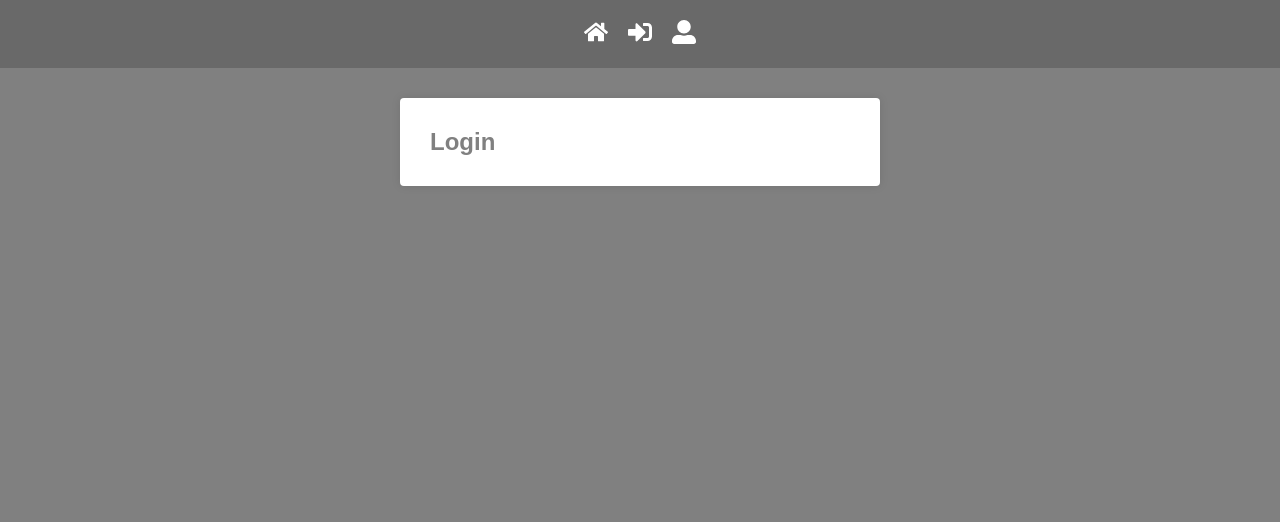
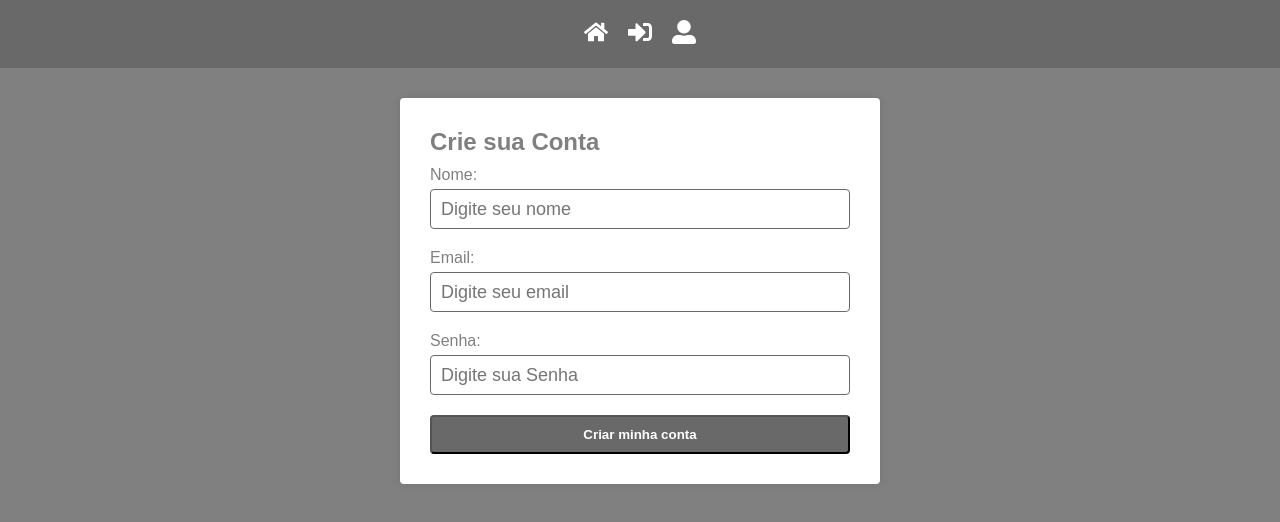
Before and after one commit to V1nic1us/front-end-react, a React (Create React App) app: page /register in a window 1280 px wide. Shown: the top 522 px of the page. Built offline with nearby package versions, Linux system fonts and the light colour scheme; no server answers.

Commit message:
feat: creation of user registration screen

```diff
--- a/src/pages/Register/index.js
+++ b/src/pages/Register/index.js
@@ -1,10 +1,89 @@
-import React from 'react';
+import React, { useState } from 'react';
+import { toast } from 'react-toastify';
+import { isEmail } from 'validator';
+import { get } from 'lodash';
 import { Container } from '../../styles/GlobalStyles';
+import { Form } from './styled';
+import axios from '../../services/axios';
+import history from '../../services/history';
 
 export default function Login() {
+  const [nome, setNome] = useState('');
+  const [email, setEmail] = useState('');
+  const [password, setPassword] = useState('');
+
+  async function handleSubmit(e) {
+    e.preventDefault();
+    let formErrors = false;
+
+    if (nome.length < 3 || nome.length > 255) {
+      formErrors = true;
+      toast.error('Nome deve ter entre 3 e 255 caracteres');
+    }
+
+    if (!isEmail(email)) {
+      formErrors = true;
+      toast.error('Esse email não é valido');
+    }
+
+    if (password.length < 6 || password.length > 50) {
+      formErrors = true;
+      toast.error('Senha deve ter entre 6 e 50 caracteress');
+    }
+
+    if (formErrors) return;
+
+    try {
+      await axios.post('/users/', {
+        nome,
+        password,
+        email,
+      });
+      toast.success('Você foi cadastrado');
+      history.push('/login');
+    } catch (error) {
+      const errors = get(error, 'response.data.errors', []);
+      errors.map((element) => toast.error(element));
+    }
+  }
+
   return (
     <Container>
-      <h1>Login</h1>
+      <h1>Crie sua Conta</h1>
+      <h1>
+        {nome} {email} {password}
+      </h1>
+      <Form onSubmit={(e) => handleSubmit(e)}>
+        <label htmlFor="nome">
+          Nome:
+          <input
+            type="text"
+            value={nome}
+            onChange={(e) => setNome(e.target.value)}
+            placeholder="Digite seu nome"
+          />
+        </label>
+        <label htmlFor="email">
+          Email:
+          <input
+            type="email"
+            value={email}
+            onChange={(e) => setEmail(e.target.value)}
+            placeholder="Digite seu email"
+          />
+        </label>
+        <label htmlFor="password">
+          Senha:
+          <input
+            type="password"
+            value={password}
+            onChange={(e) => setPassword(e.target.value)}
+            placeholder="Digite sua Senha"
+          />
+        </label>
+
+        <button type="submit">Criar minha conta</button>
+      </Form>
     </Container>
   );
 }
```
